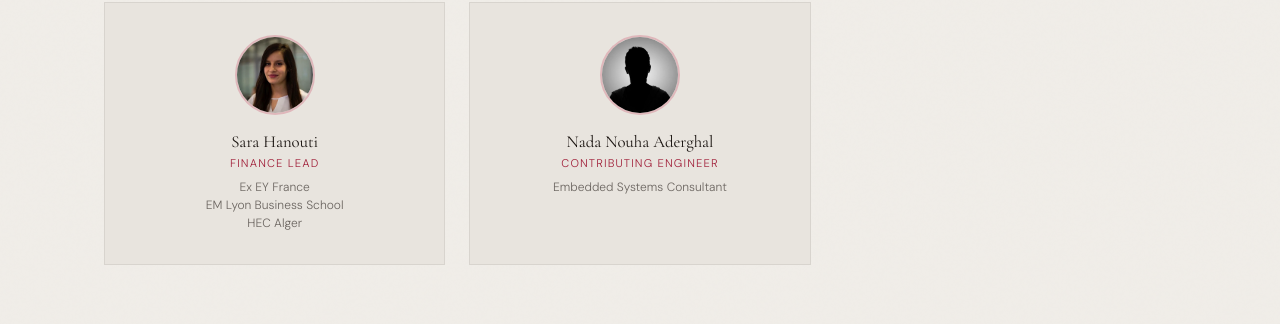
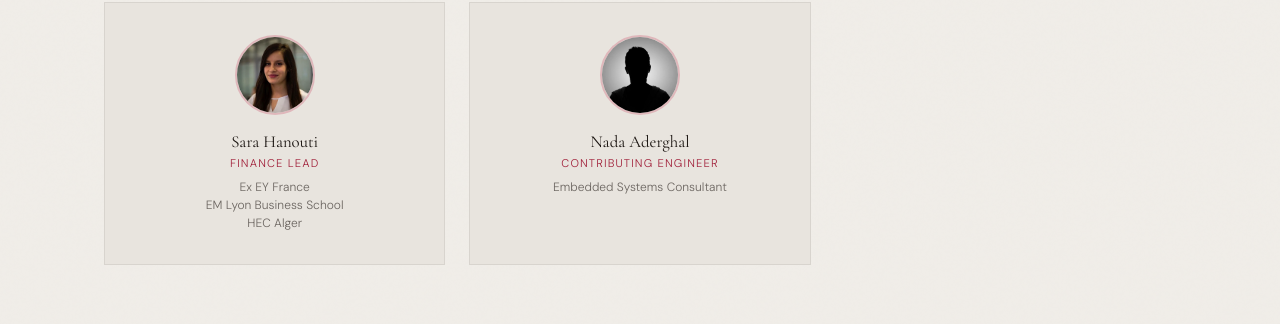
Before and after one commit to WeruLux/website, a Jekyll site: the page built from team.html, in a window 1280 px wide and 900 px high, scrolled down 665 px. Shown: the part 129-453 px from the top of the window. Built offline with Jekyll 4.4.1, drawn with Linux system fonts in a browser that asks for light colours.

Commit message:
Update Site Content “team”

```diff
--- a/_data/team.yml
+++ b/_data/team.yml
@@ -22,7 +22,7 @@ members:
     photo: img/Sara.webp
     bio: Ex EY France<br>EM Lyon Business School<br>HEC Alger
     protect_photo: false
-  - name: Nada Nouha Aderghal
+  - name: Nada Aderghal
     role: Contributing Engineer
     photo: /img/Pranonym.webp
     bio: Embedded Systems Consultant
```
